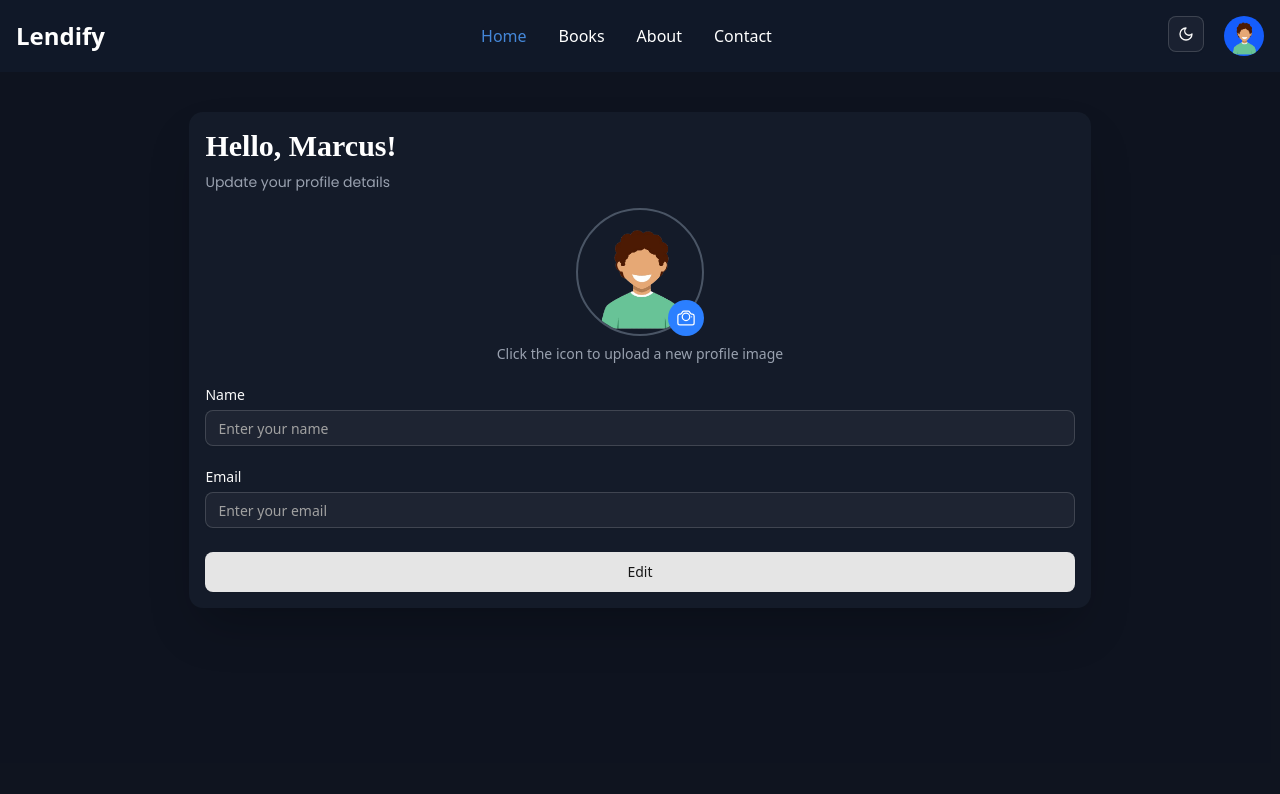
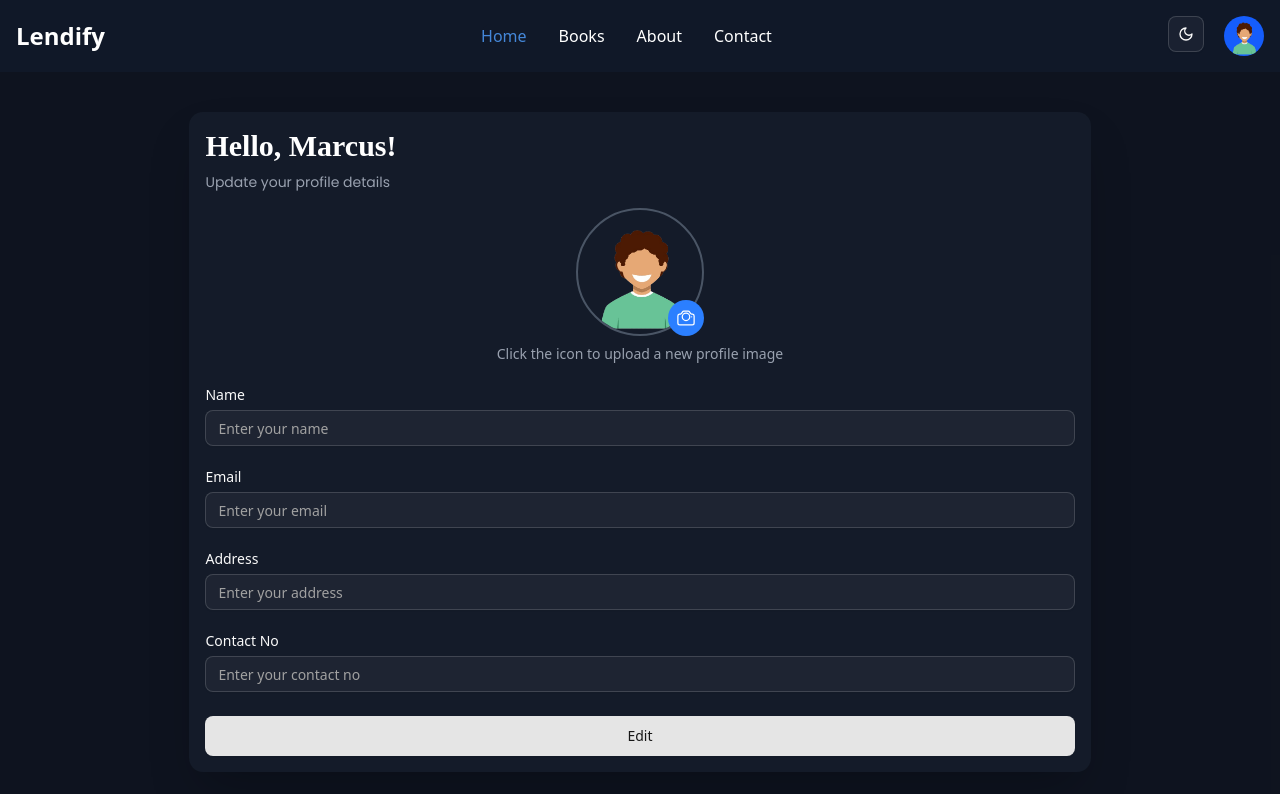
Before and after one commit to rampradops28/Inventory_Management, a React (Vite) app in the folder client/: page /profile in a window 1280 px wide. Shown: the top 794 px of the page. Built offline with nearby package versions, Linux system fonts and the light colour scheme; a web font is replaced by a local one.

Commit message:
update profile feilds

```diff
--- a/client/src/pages/Profile.jsx
+++ b/client/src/pages/Profile.jsx
@@ -129,6 +129,37 @@ function Profile() {
                 )}
               />
 
+              {/* Address Field */}
+              <FormField
+                control={form.control}
+                name="address"
+                render={({ field }) => (
+                  <FormItem>
+                    <FormLabel>Address</FormLabel>
+                    <FormControl>
+                      <Input placeholder="Enter your address" {...field} />
+                    </FormControl>
+                    <FormMessage />
+                  </FormItem>
+                )}
+              />
+
+              {/* contact no Field */}
+              <FormField
+                control={form.control}
+                name="contact"
+                render={({ field }) => (
+                  <FormItem>
+                    <FormLabel>Contact No</FormLabel>
+                    <FormControl>
+                      <Input placeholder="Enter your contact no" {...field} />
+                    </FormControl>
+                    <FormMessage />
+                  </FormItem>
+                )}
+              />
+
+
               {/* Submit Button */}
               <Button
                 type="submit"
```
